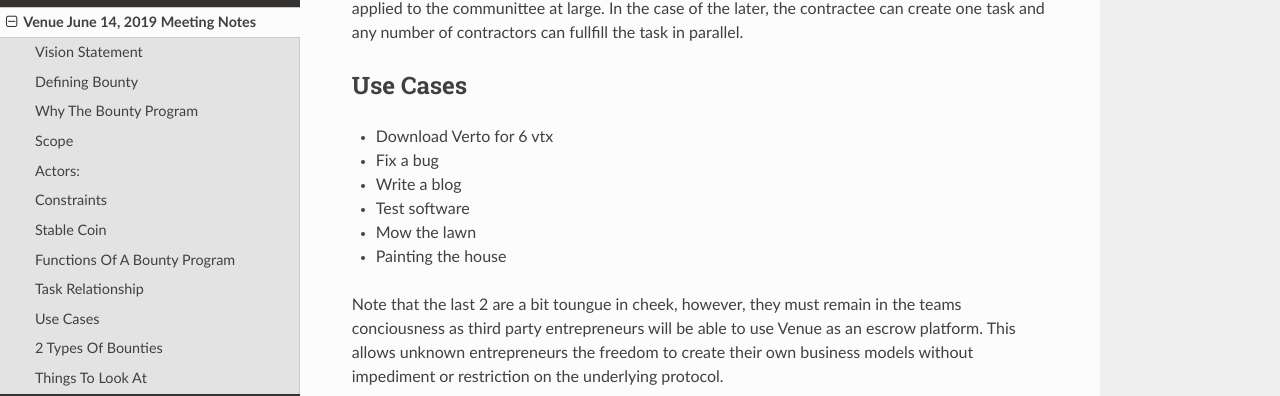
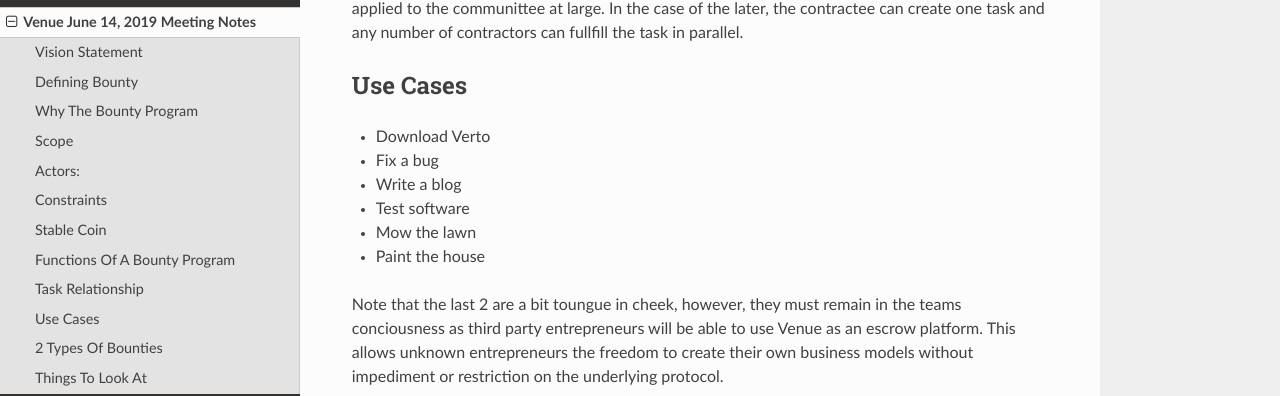
Before and after one commit to volentixlabsinc/venue, a Sphinx documentation site: the page built from docs/20190614-MeetingNotes.md, in a window 1280 px wide and 900 px high, scrolled down 1808 px. Shown: the part 131-527 px from the top of the window. Built offline with Sphinx 7.4.7 and the Read the Docs theme 2.0.0, drawn with Linux system fonts in a browser that asks for light colours.

Commit message:
Painting changed to paint

```diff
--- a/docs/20190614-MeetingNotes.md
+++ b/docs/20190614-MeetingNotes.md
@@ -65,12 +65,12 @@ Tasks can be one to one or one to many. For example, a development work unit may
 
 ## Use Cases
 
-- Download Verto for 6 vtx
+- Download Verto
 - Fix a bug
 - Write a blog
 - Test software
 - Mow the lawn
-- Painting the house
+- Paint the house
 
 Note that the last 2 are a bit toungue in cheek, however, they must remain in the teams conciousness as third party entrepreneurs will be able to use Venue as an escrow platform. This allows unknown entrepreneurs the freedom to create their own business models without impediment or restriction on the underlying protocol.
 
```
